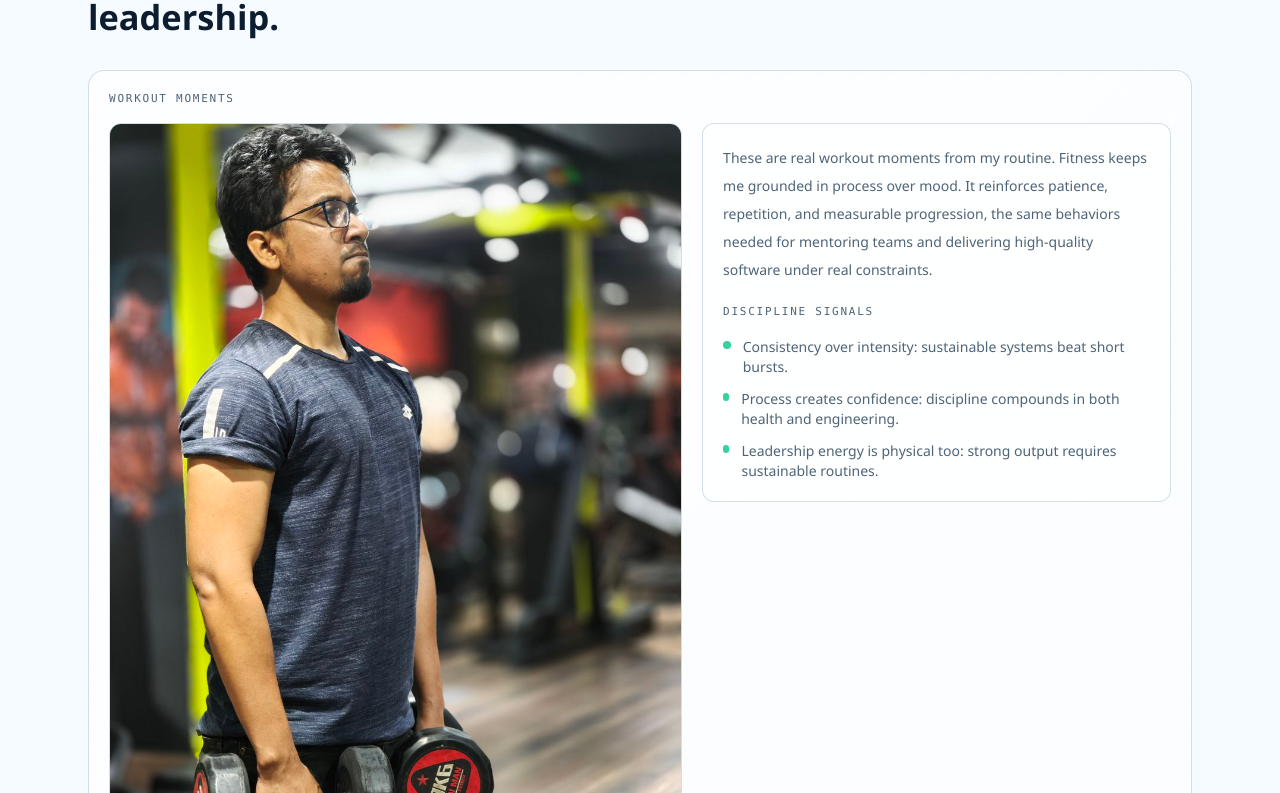
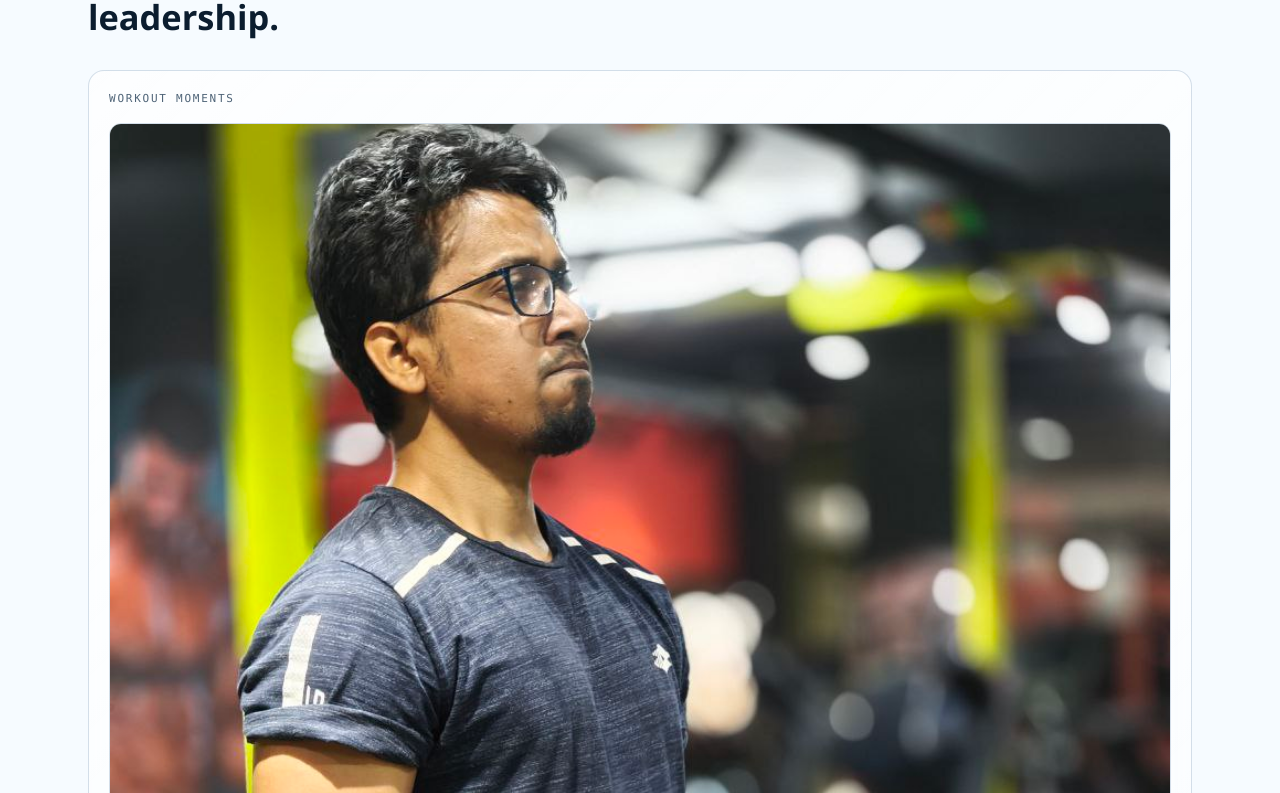
Before and after one commit to TouhidSwapon/portfoliobycodex, a Next.js app: page / in a window 1280 px wide. Shown: the part 7527-8320 px from the top of the page. Built offline with nearby package versions, Linux system fonts and the light colour scheme.

Commit message:
style: switch fitness to single-column flow to remove empty side space

```diff
--- a/components/fitness.tsx
+++ b/components/fitness.tsx
@@ -53,15 +53,14 @@ export function FitnessSection() {
         <p className="font-mono text-[11px] uppercase tracking-[0.16em] text-[color:var(--muted)]">
           Workout Moments
         </p>
-        <div className="mt-4 grid gap-5 lg:grid-cols-[1.1fr_0.9fr] lg:items-start">
-          <div>
+        <div className="mt-4">
           <div className="overflow-hidden rounded-xl border border-[color:var(--edge)]">
             <Image
               src={primaryImage.src}
               alt={primaryImage.alt}
               width={960}
               height={1280}
-                sizes="(min-width: 1024px) 42vw, (min-width: 768px) 50vw, 100vw"
+              sizes="(min-width: 1024px) 60vw, (min-width: 768px) 75vw, 100vw"
               quality={70}
               className="aspect-[4/5] w-full object-cover"
               style={{ objectPosition: primaryImage.focus }}
@@ -76,7 +75,7 @@ export function FitnessSection() {
                   alt={image.alt}
                   width={960}
                   height={1280}
-                    sizes="(min-width: 1024px) 13vw, (min-width: 640px) 28vw, 45vw"
+                  sizes="(min-width: 1024px) 19vw, (min-width: 640px) 30vw, 45vw"
                   quality={68}
                   loading={index < 2 ? "eager" : "lazy"}
                   className="aspect-[4/5] w-full object-cover transition duration-300 hover:scale-[1.02]"
@@ -85,9 +84,8 @@ export function FitnessSection() {
               </div>
             ))}
           </div>
-          </div>
 
-          <div className="self-start rounded-xl border border-[color:var(--edge)] bg-white/60 p-5 dark:bg-slate-950/45">
+          <div className="mt-4 rounded-xl border border-[color:var(--edge)] bg-white/60 p-5 dark:bg-slate-950/45">
             <p className="text-sm leading-7 text-[color:var(--muted)]">
               These are real workout moments from my routine. Fitness keeps me grounded in process over mood. It
               reinforces patience, repetition, and measurable progression, the same behaviors needed for mentoring
```
Lines whose indentation alone changed are shown as unchanged.
